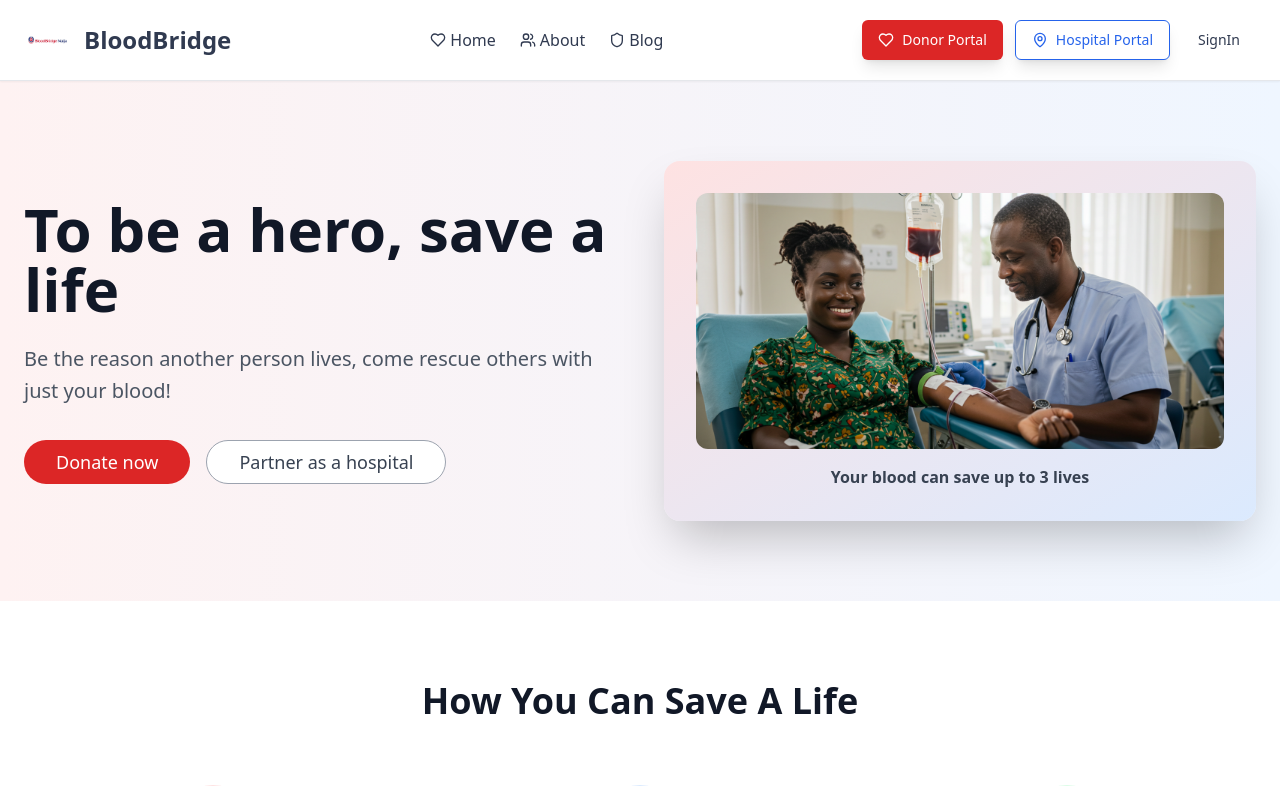
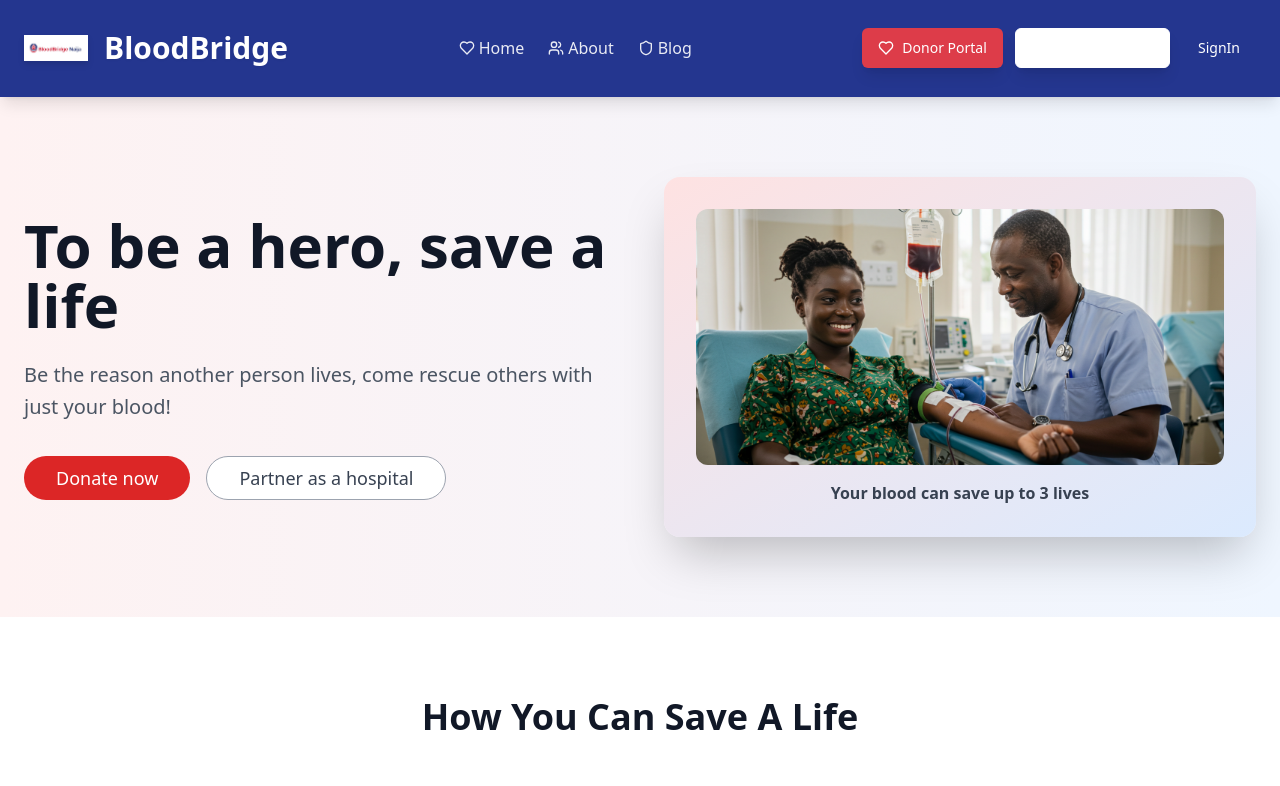
Before and after one commit to Bigdee001-dev/blood-bridge, a React (Vite) app: page / in a window 1280 px wide. Shown: the top 786 px of the page. Built offline with nearby package versions, Linux system fonts and the light colour scheme.

Commit message:
Refactor: Enhance navigation bar

```diff
--- a/src/components/MainNavigation.tsx
+++ b/src/components/MainNavigation.tsx
@@ -7,28 +7,28 @@ import { Heart, Users, Shield, MapPin, Menu } from "lucide-react";
 
 const MainNavigation = () => {
   return (
-    <nav className="sticky top-0 z-50 flex items-center justify-between px-6 py-4 bg-white shadow-sm border-b">
-      <div className="flex items-center gap-3">
-        <div className="w-12 h-12 flex items-center justify-center">
+    <nav className="sticky top-0 z-50 flex items-center justify-between px-6 py-4 bg-primary shadow-lg border-b border-primary/20">
+      <div className="flex items-center gap-4">
+        <div className="w-16 h-16 flex items-center justify-center">
           <img
             src="/lovable-uploads/5a270a74-6bee-4b12-a0b5-f1d10ea44e22.png"
             alt="BloodBridge Logo"
-            className="h-10 object-contain"
+            className="h-14 object-contain drop-shadow-md"
           />
         </div>
-        <span className="text-foreground text-xl lg:text-2xl font-black hidden sm:block">BloodBridge</span>
+        <span className="text-primary-foreground text-xl lg:text-3xl font-black hidden sm:block drop-shadow-sm">BloodBridge</span>
       </div>
 
       <div className="hidden md:flex items-center gap-6">
-        <Link to="/" className="text-foreground hover:text-red-600 transition-colors flex items-center gap-1 font-medium">
+        <Link to="/" className="text-primary-foreground/90 hover:text-white transition-colors flex items-center gap-1 font-medium">
           <Heart className="w-4 h-4" />
           Home
         </Link>
-        <Link to="/about" className="text-foreground hover:text-red-600 transition-colors flex items-center gap-1 font-medium">
+        <Link to="/about" className="text-primary-foreground/90 hover:text-white transition-colors flex items-center gap-1 font-medium">
           <Users className="w-4 h-4" />
           About
         </Link>
-        <Link to="/blog" className="text-foreground hover:text-red-600 transition-colors flex items-center gap-1 font-medium">
+        <Link to="/blog" className="text-primary-foreground/90 hover:text-white transition-colors flex items-center gap-1 font-medium">
           <Shield className="w-4 h-4" />
           Blog
         </Link>
@@ -36,19 +36,19 @@ const MainNavigation = () => {
 
       <div className="hidden lg:flex items-center gap-3">
         <Link to="/donor-signup">
-          <Button className="bg-red-600 hover:bg-red-700 text-white shadow-lg hover:shadow-xl transition-all duration-300 flex items-center gap-2">
+          <Button className="bg-accent hover:bg-accent/90 text-accent-foreground shadow-lg hover:shadow-xl transition-all duration-300 flex items-center gap-2">
             <Heart className="w-4 h-4" />
             Donor Portal
           </Button>
         </Link>
         <Link to="/hospital-signup">
-          <Button variant="outline" className="border-blue-600 text-blue-600 hover:bg-blue-600 hover:text-white shadow-lg hover:shadow-xl transition-all duration-300 flex items-center gap-2">
+          <Button variant="outline" className="border-white text-white hover:bg-white hover:text-primary shadow-lg hover:shadow-xl transition-all duration-300 flex items-center gap-2">
             <MapPin className="w-4 h-4" />
             Hospital Portal
           </Button>
         </Link>
         <Link to="/signin">
-          <Button variant="ghost" className="text-foreground hover:bg-muted">
+          <Button variant="ghost" className="text-primary-foreground hover:bg-white/20">
             SignIn
           </Button>
         </Link>
@@ -58,7 +58,7 @@ const MainNavigation = () => {
       <div className="lg:hidden">
         <Sheet>
           <SheetTrigger asChild>
-            <Button variant="ghost" size="icon">
+            <Button variant="ghost" size="icon" className="text-primary-foreground hover:bg-white/20">
               <Menu className="h-6 w-6" />
             </Button>
           </SheetTrigger>
@@ -66,15 +66,15 @@ const MainNavigation = () => {
             <div className="flex flex-col gap-4 mt-8">
               {/* Navigation Links */}
               <div className="flex flex-col gap-2 pb-4 border-b">
-                <Link to="/" className="text-foreground hover:text-red-600 transition-colors flex items-center gap-2 p-2 rounded-lg hover:bg-muted">
+                <Link to="/" className="text-foreground hover:text-accent transition-colors flex items-center gap-2 p-2 rounded-lg hover:bg-muted">
                   <Heart className="w-4 h-4" />
                   Home
                 </Link>
-                <Link to="/about" className="text-foreground hover:text-red-600 transition-colors flex items-center gap-2 p-2 rounded-lg hover:bg-muted">
+                <Link to="/about" className="text-foreground hover:text-accent transition-colors flex items-center gap-2 p-2 rounded-lg hover:bg-muted">
                   <Users className="w-4 h-4" />
                   About
                 </Link>
-                <Link to="/blog" className="text-foreground hover:text-red-600 transition-colors flex items-center gap-2 p-2 rounded-lg hover:bg-muted">
+                <Link to="/blog" className="text-foreground hover:text-accent transition-colors flex items-center gap-2 p-2 rounded-lg hover:bg-muted">
                   <Shield className="w-4 h-4" />
                   Blog
                 </Link>
@@ -82,13 +82,13 @@ const MainNavigation = () => {
 
               {/* Action Buttons */}
               <Link to="/donor-signup" className="w-full">
-                <Button className="w-full bg-red-600 hover:bg-red-700 text-white shadow-lg hover:shadow-xl transition-all duration-300 flex items-center gap-2">
+                <Button className="w-full bg-accent hover:bg-accent/90 text-accent-foreground shadow-lg hover:shadow-xl transition-all duration-300 flex items-center gap-2">
                   <Heart className="w-4 h-4" />
                   Donor Portal
                 </Button>
               </Link>
               <Link to="/hospital-signup" className="w-full">
-                <Button variant="outline" className="w-full border-blue-600 text-blue-600 hover:bg-blue-600 hover:text-white shadow-lg hover:shadow-xl transition-all duration-300 flex items-center gap-2">
+                <Button variant="outline" className="w-full border-primary text-primary hover:bg-primary hover:text-primary-foreground shadow-lg hover:shadow-xl transition-all duration-300 flex items-center gap-2">
                   <MapPin className="w-4 h-4" />
                   Hospital Portal
                 </Button>
```
